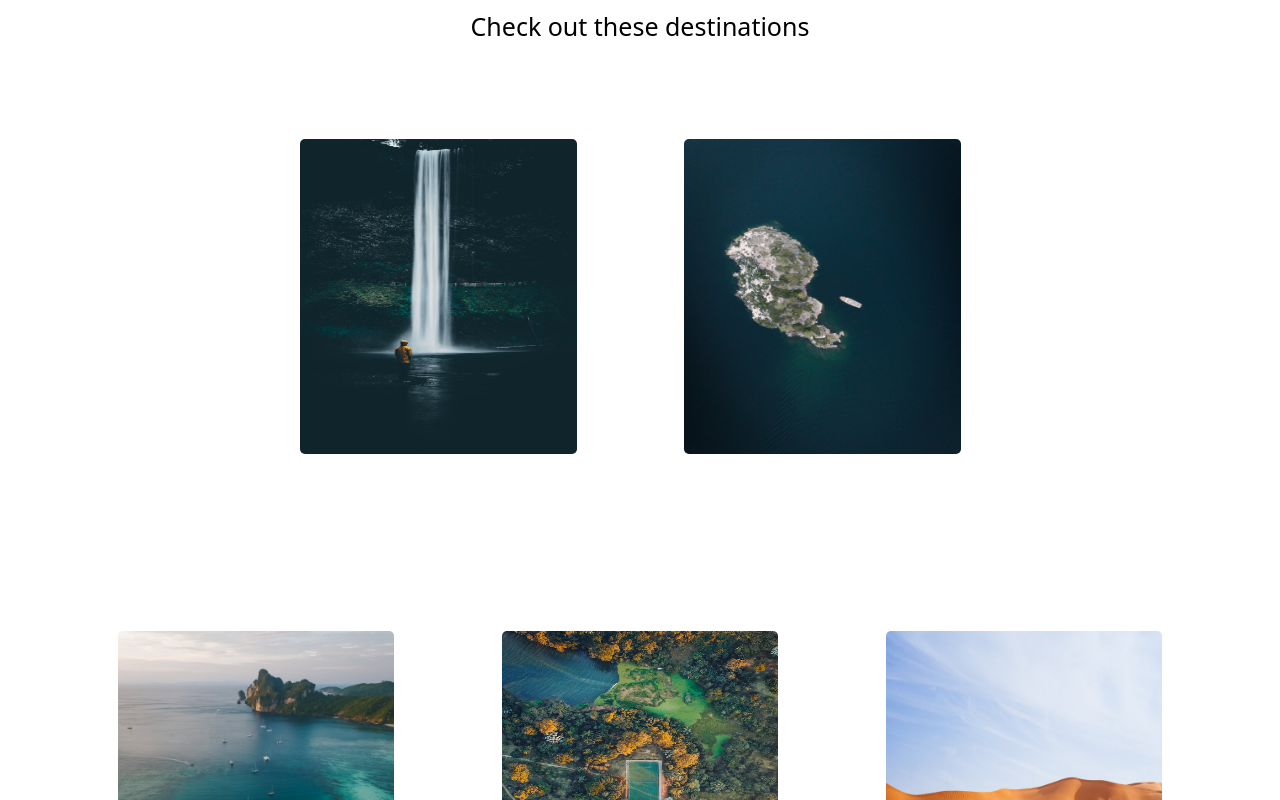
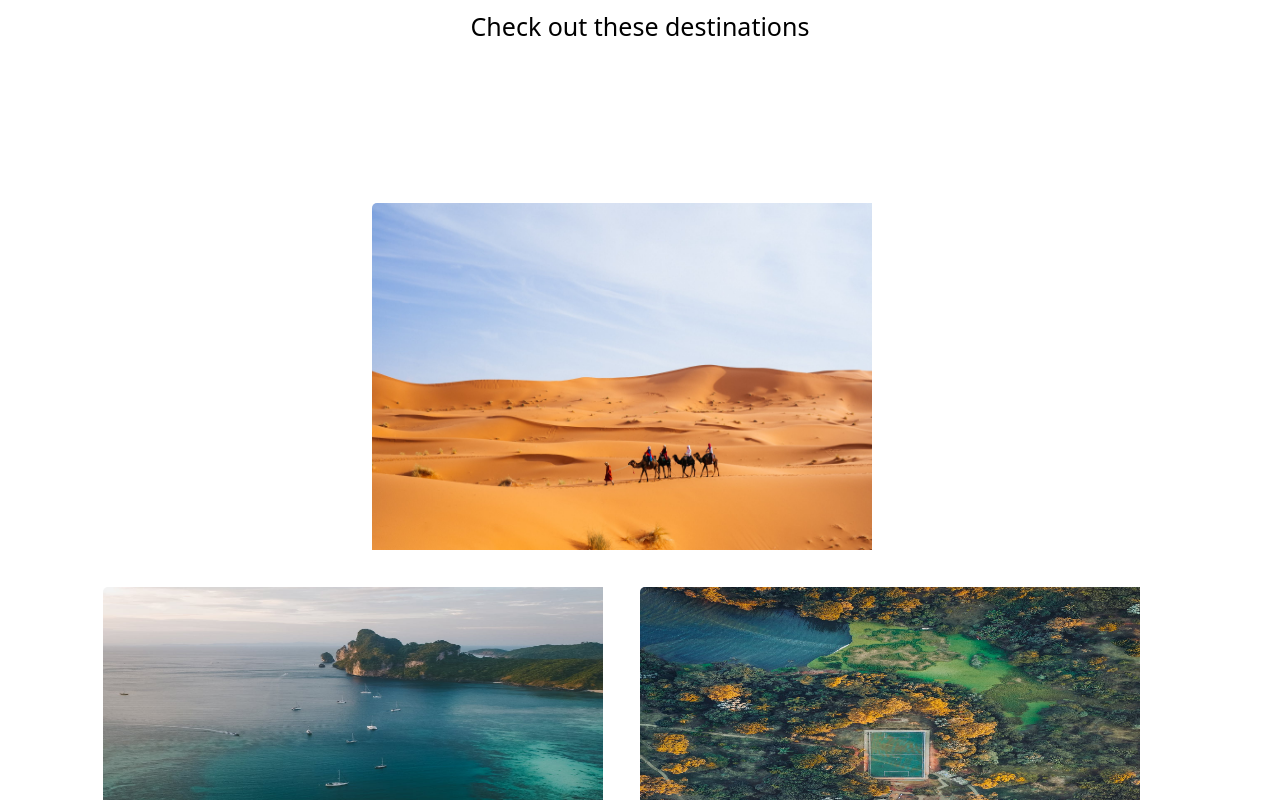
Before and after one commit to TevvinStrong/trvl, a React (Create React App) app: page /products in a window 1280 px wide. Shown: the part 980-1780 px from the top of the page. Built offline with nearby package versions, Linux system fonts and the light colour scheme.

Commit message:
Added more css to the gird, usinf flexbox instead

```diff
--- a/src/App.js
+++ b/src/App.js
@@ -6,7 +6,7 @@ import Jumbotron from './Components/Jumbotron/Jumbotron';
 import NavBar from './Components/Navbar/Navbar';
 import Products from './Components/Navbar/ProductsPage/Products';
 import Services from './Components/Navbar/ServicesPage/Services';
-import SignUp from './Components/Navbar/SignUpPage/SignUp';
+import SignIn from './Components/Navbar/SignInPage/SignIn';
 
 import './App.css';
 
@@ -19,7 +19,7 @@ function App() {
       <Routes>
         <Route exact path='/services' element={<Services />} />
         <Route exact path='/products' element={<Products />} />
-        <Route exact path='/signup' element={<SignUp />} />
+        <Route exact path='/signin' element={<SignIn />} />
       </Routes>
     </div>
   );
--- a/src/components/Collage/Collage.css
+++ b/src/components/Collage/Collage.css
@@ -12,23 +12,29 @@
 }
 
 .collage-content-grid {
-    justify-items: center;
-    padding: 0 5% 5% 5%;
-    display: grid;
-    grid-template-columns: 1fr 1fr 1fr;
-    grid-template-rows: 1fr 1fr 1fr;
-    gap: 0px 0px;
-    grid-template-areas:
-      "card card"
-      "card card card";
+    padding: 5% 5% 5% 5%;
+    display: flex;
+    flex-wrap: wrap-reverse;
+    flex-direction: row;
+    /* grid-template-columns: 33% 33% 33%; */
+    /* grid-template-rows: 33% 33% 33%; */
+    align-content: center;
+    justify-content: center;
+    align-items: center;
 }
 
 .collage-content-grid .row1 {
-    margin-left: 95%;
+    /* padding-bottom: 20px; */
+    padding: 0px 37px 20px 0px;
+}
+
+.collage-content-grid .row2 {
+    /* padding-bottom: 30px; */
+    padding: 0px 37px 37px 0px;
 }
 
 .collage-content img {
-    width: 72%;
-    height: 64%;
+    width: 500px;
+    height: 347px;
     border-radius: 5px;
 }
```
